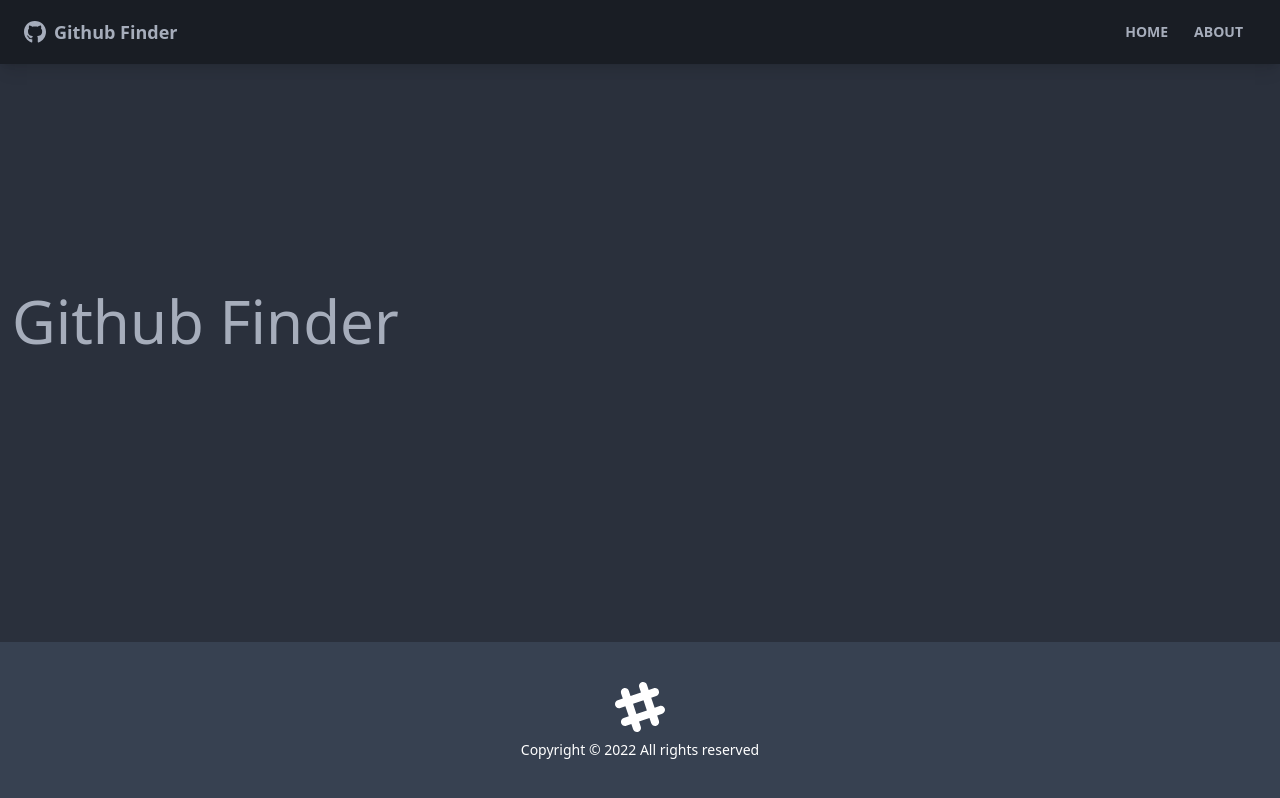
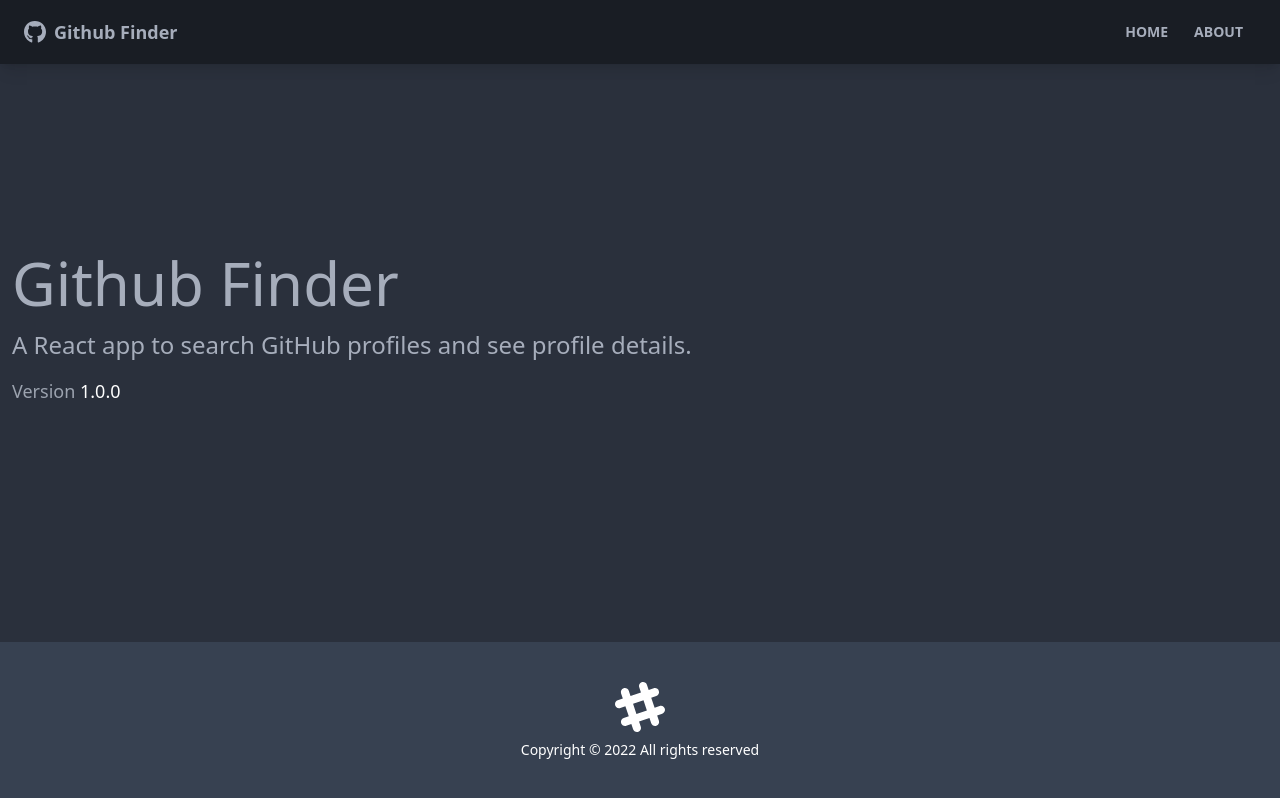
Before and after one commit to lawrencesalinas/github-profile-finder, a React (Create React App) app: page /about in a window 1280 px wide. Built offline with nearby package versions, Linux system fonts and the light colour scheme; no server answers.

Commit message:
added about details

```diff
--- a/src/components/users/UserResults.jsx
+++ b/src/components/users/UserResults.jsx
@@ -6,6 +6,8 @@
 
 function UserResults() {
 const {users, loading } = useContext(GithubContext)
+
+
 
 if (!loading) {
   return (
--- a/src/components/users/UserSearch.jsx
+++ b/src/components/users/UserSearch.jsx
@@ -21,8 +21,8 @@
             setAlert('Please enter something', 'error')
         } else {
             dispatch({type: 'SET_LOADING'})
-            const users = await searchUsers(text)
-            dispatch({type: 'GET_USERS', payload: users})
+            const usersData = await searchUsers(text)
+            dispatch({type: 'GET_USERS', payload: usersData})
             setText('')
         }
     }
--- a/src/pages/About.jsx
+++ b/src/pages/About.jsx
@@ -1,10 +1,16 @@
-import React from 'react'
-
 function About() {
   return (
-    <div>
-         <h1 className='text-6xl mb-4'>Github Finder</h1>
-    </div>
+    <>
+      <h1 className='text-6xl mb-4'>Github Finder</h1>
+      <p className='mb-4 text-2xl font-light'>
+        A React app to search GitHub profiles and see profile details.
+      </p>
+      <p className='text-lg text-gray-400'>
+        Version <span className='text-white'>1.0.0</span>
+      </p>
+      <p className='text-lg text-gray-400'>
+      </p>
+    </>
   )
 }
 
--- a/src/pages/User.jsx
+++ b/src/pages/User.jsx
@@ -45,11 +45,20 @@
 
    <>
    <div className="w-full mx-auto lg:w-10/12">
-     <div className="mb-4">
+
+   <div  onClick={()=> dispatch({type: 'CLEAR_USERS'})} className="btn btn-ghost btn-lg">
+   <Link to ='/' className="btn btn-ghost">
+         Back To Search
+       </Link>
+                    </div>
+     {/* <div className="mb-4">
        <Link to ='/' className="btn btn-ghost">
          Back To Search
        </Link>
-     </div>
+     </div> */}
+
+
+
 
      <div className="grid grid-cols-1 xl:grid-cols-3 lg:grid-cols-3 md:grid-cols-3 mb-8 md:gap-8">
        <div className="custom-card-image mb-6 md:mb-0">
```
